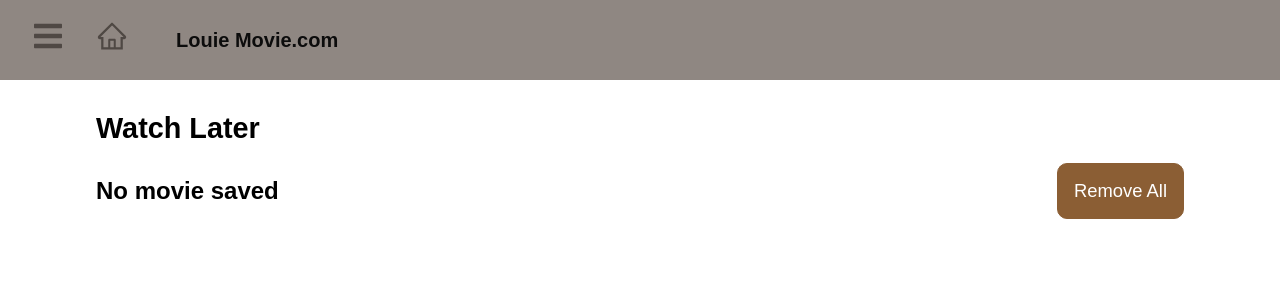
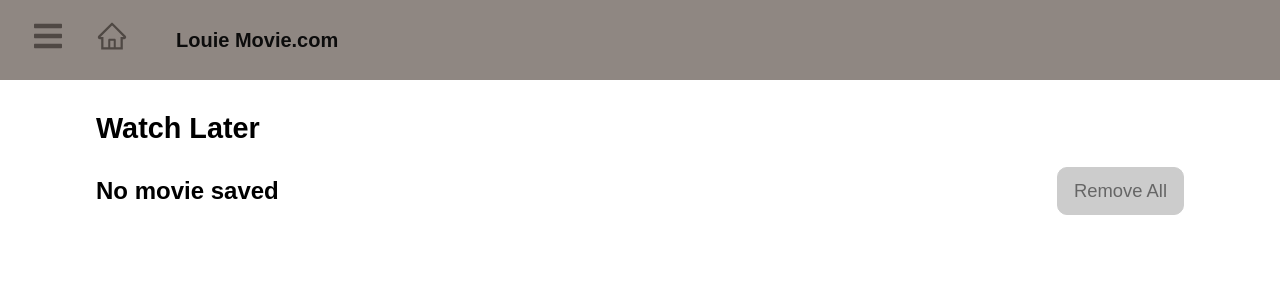
Before and after one commit to looouie/my-movie-louie, a React (Create React App) app: page /watchlater in a window 1280 px wide. Shown: the top 300 px of the page. Built offline with nearby package versions, Linux system fonts and the light colour scheme; a web font is replaced by a local one.

Commit message:
update Button and its css

```diff
--- a/src/components/layout/Button/Button.js
+++ b/src/components/layout/Button/Button.js
@@ -8,7 +8,7 @@ const Button = (props) => {
       type={props.type || "button"}
       className={`${classes.button} ${props.className}`}
       onClick={props.onClick}
-      disabled={props.disabled}
+      disabled={props.disable === true}
     >
       {props.children}
     </button>
--- a/src/components/layout/Button/Button.module.css
+++ b/src/components/layout/Button/Button.module.css
@@ -1,19 +1,22 @@
 .button {
   font: inherit;
-  border: 1px solid #8b5e34;
-  background: #8b5e34;
+  display: flex;
+  align-items: center; /* Vertical center alignment */
+  justify-content: center;
+  border: 1px solid #8dcfa3;
+  background: #8dcfa3;
   color: white;
   padding: 0.5rem 1rem;
   cursor: pointer;
   font-size: 1.1rem; /* same as h2 */
   border-radius: 10px;
-  height: 2.5rem;
+  height: 2rem;
 }
 
 .button:hover,
 .button:active {
-  background: #e7bc91;
-  border-color: #e7bc91;
+  background: #889c8f;
+  border-color: #889c8f;
 }
 
 .button:focus {
@@ -33,6 +36,6 @@ button:active:disabled {
 @media (min-width: 40rem) {
   .button {
     font-size: 1.15rem;
-    height: 3.5rem;
+    height: 3rem;
   }
 }
```
